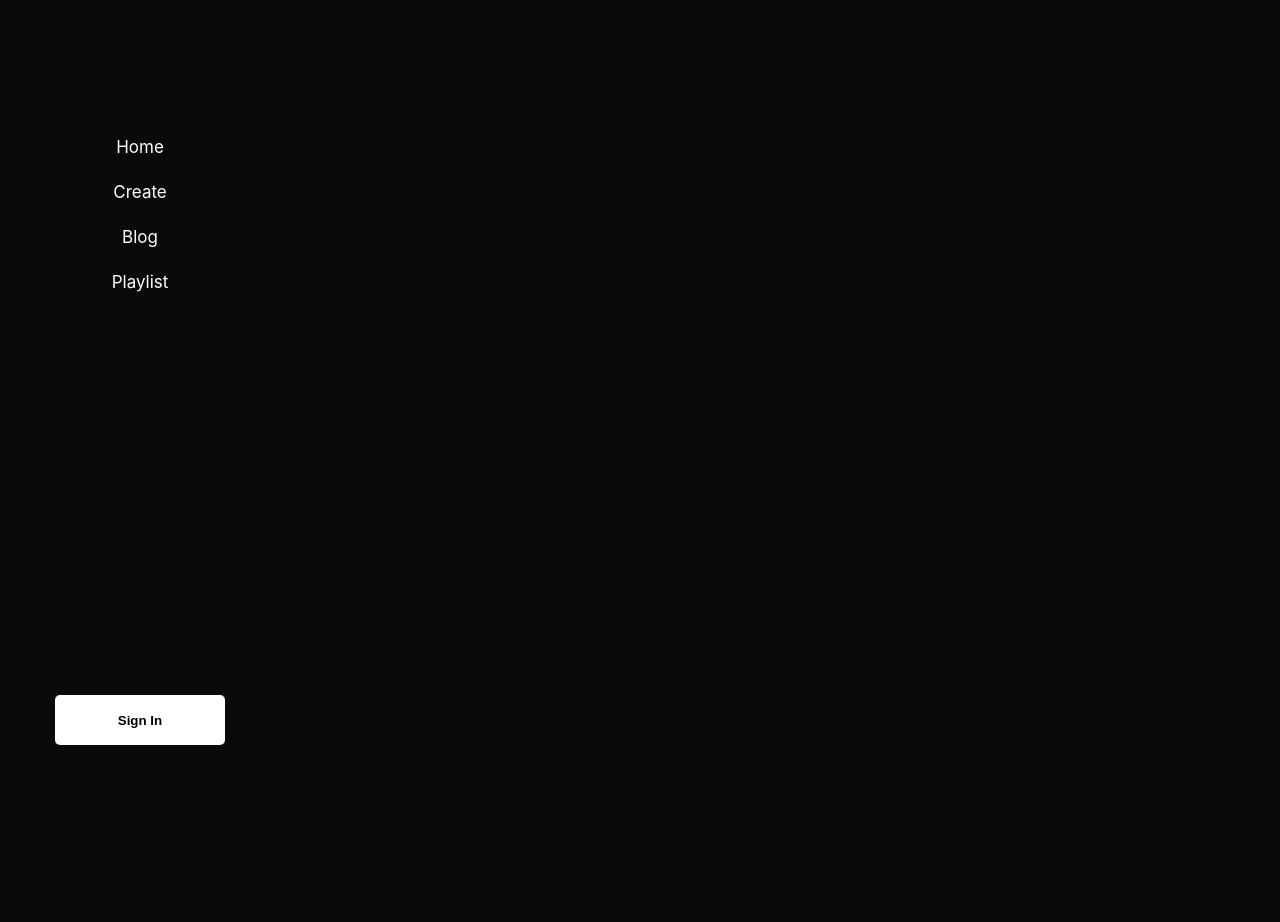
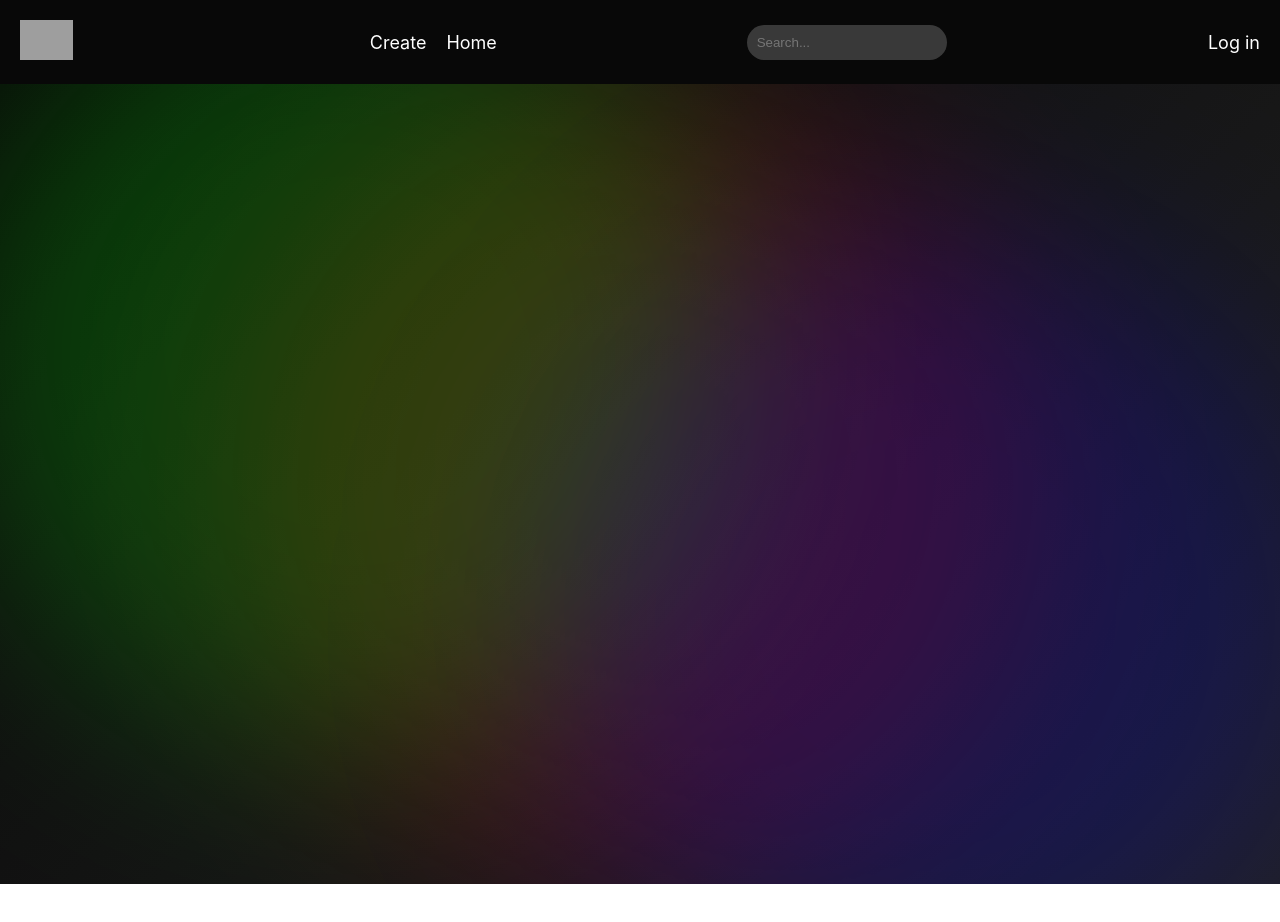
Before and after one commit to OhSSangHoon/sentifl_front, a React (Create React App) app: page / in a window 1280 px wide. Shown: the top 922 px of the page. After the commit the page ends 884 px from the top, so only its background shows below. Built offline with nearby package versions, Linux system fonts and the light colour scheme; grey boxes are pictures that could not be loaded.

Commit message:
layout & home design

```diff
--- a/package.json
+++ b/package.json
@@ -10,6 +10,7 @@
     "@types/node": "^16.18.104",
     "@types/react": "^18.3.3",
     "@types/react-dom": "^18.3.0",
+    "aws-sdk": "^2.1672.0",
     "react": "^18.3.1",
     "react-dom": "^18.3.1",
     "react-router-dom": "^6.25.1",
--- a/src/components/layouts/Header.tsx
+++ b/src/components/layouts/Header.tsx
@@ -1,7 +1,78 @@
+import React from "react";
+import styled from "styled-components";
+
 function Header() {
-    return(
-        <></>
-    )
+  return (
+    <HeaderContainer>
+      <Logo>
+        <img src="/path" alt="logo" />
+      </Logo>
+      <Nav>
+        <NavLink>Create</NavLink>
+        <NavLink>Home</NavLink>
+      </Nav>
+      <SearchContainer>
+        <SearchInput placeholder="Search..." />
+      </SearchContainer>
+      <LoginLink>Log in</LoginLink>
+    </HeaderContainer>
+  );
 }
 
 export default Header;
+
+const HeaderContainer = styled.header`
+  display: flex;
+  justify-content: space-between;
+  align-items: center;
+  padding: 20px;
+  background: transparent;
+`;
+
+const Logo = styled.div`
+  flex: 1;
+  img {
+    height: 40px;
+  }
+`;
+
+const Nav = styled.nav`
+  display: flex;
+  flex: 2;
+  justify-content: center;
+  gap: 20px;
+`;
+
+const NavLink = styled.a`
+  color: white;
+  font-size: 18px;
+  text-decoration: none;
+
+  &:hover {
+    font-weight: bold;
+  }
+`;
+
+const SearchContainer = styled.div`
+  flex: 2;
+  display: flex;
+  justify-content: center;
+`;
+
+const SearchInput = styled.input`
+  width: 200px;
+  padding: 10px;
+  border-radius: 20px;
+  border: none;
+  background-color: rgba(255, 255, 255, 0.2);
+  color: white;
+  outline: none;
+`;
+
+const LoginLink = styled.a`
+  flex: 1;
+  text-align: right;
+  color: white;
+  font-size: 18px;
+  text-decoration: none;
+`;
--- a/src/components/layouts/Layout.tsx
+++ b/src/components/layouts/Layout.tsx
@@ -1,3 +1,4 @@
+import { Outlet } from "react-router-dom";
 import Footer from "./Footer";
 import Header from "./Header";
 import SideBar from "./SideBar";
@@ -6,10 +7,11 @@ import * as S from "./Styles/Layout.style";
 function Layout() {
   return (
     <>
+      <S.MainContent>
         <Header />
-        <S.MainContent>
         <S.Content>
-            <SideBar />
+          <Outlet />
+          {/* <SideBar /> */}
         </S.Content>
       </S.MainContent>
       <Footer />
--- a/src/components/layouts/Styles/Layout.style.ts
+++ b/src/components/layouts/Styles/Layout.style.ts
@@ -1,13 +1,13 @@
 import styled from "styled-components";
 
 export const MainContent = styled.div`
-    margin:0;
-    flex-direction: row;
-    height: 2000px;
-    background:#080808;
+  margin: 0;
+  flex-direction: row;
+  height: 100vh;
+  background: #080808;
 `;
 
 export const Content = styled.div`
-    flex: 1;
-    overflow-y: auto;
+  flex: 1;
+  overflow-y: auto;
 `;
--- /dev/null
+++ b/src/pages/home/Home.tsx
@@ -0,0 +1,81 @@
+import React from "react";
+import styled, { keyframes } from "styled-components";
+
+function Home() {
+  return (
+    <Background>
+      <RotatingContainer>
+        <Circle
+          color="rgba(255, 0, 0, 0.2)"
+          size="800px"
+          top="0"
+          left="50%"
+          translateX="-50%"
+        />
+        <Circle
+          color="rgba(0, 255, 0, 0.2)"
+          size="800px"
+          top="50%"
+          left="25%"
+          translateX="-50%"
+          translateY="-50%"
+        />
+        <Circle
+          color="rgba(0, 0, 255, 0.2)"
+          size="800px"
+          top="50%"
+          left="75%"
+          translateX="-50%"
+          translateY="-50%"
+        />
+      </RotatingContainer>
+    </Background>
+  );
+}
+
+export default Home;
+
+const rotate = keyframes`
+  0% { transform: rotate(0deg); }
+  100% { transform: rotate(360deg); }
+`;
+
+const Background = styled.div`
+  height: 100vh;
+  background: linear-gradient(135deg, #080808, #202020);
+  position: relative;
+  overflow: hidden;
+  display: flex;
+  justify-content: center;
+  align-items: center;
+`;
+
+const RotatingContainer = styled.div`
+  position: absolute;
+  width: 100%;
+  height: 100%;
+  display: flex;
+  justify-content: center;
+  align-items: center;
+  animation: ${rotate} 120s infinite linear;
+`;
+
+const Circle = styled.div<{
+  color: string;
+  size: string;
+  top?: string;
+  left?: string;
+  translateX?: string;
+  translateY?: string;
+}>`
+  position: absolute;
+  background-color: ${(props) => props.color};
+  width: ${(props) => props.size};
+  height: ${(props) => props.size};
+  border-radius: 50%;
+  top: ${(props) => props.top};
+  left: ${(props) => props.left};
+  transform: translateX(${(props) => props.translateX || "0"})
+    translateY(${(props) => props.translateY || "0"});
+  filter: blur(100px);
+`;
--- a/src/route/Router.tsx
+++ b/src/route/Router.tsx
@@ -1,12 +1,15 @@
-import { Route, Routes } from 'react-router-dom';
-import Layout from '../components/layouts/Layout';
+import { Route, Routes } from "react-router-dom";
+import Layout from "../components/layouts/Layout";
+import Home from "../pages/home/Home";
 
 function Router() {
-    return (
-        <Routes>
-            <Route path="/" element={<Layout />} />
-        </Routes>
-    );
+  return (
+    <Routes>
+      <Route path="/" element={<Layout />}>
+        <Route path="/" element={<Home />} />
+      </Route>
+    </Routes>
+  );
 }
 
 export default Router;
```
Also changed, not shown: src/components/layouts/SideBar.tsx (+5 -6 lines), 1 other file (tests, documents, lock files or other folders). Lines whose indentation alone changed are shown as unchanged.
